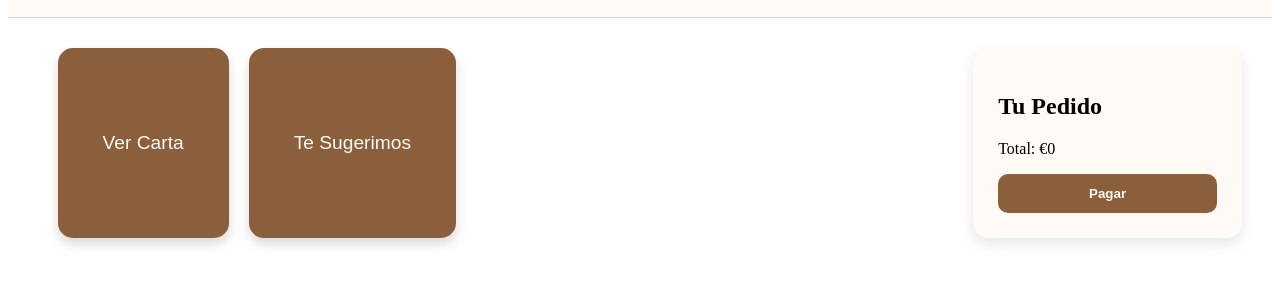
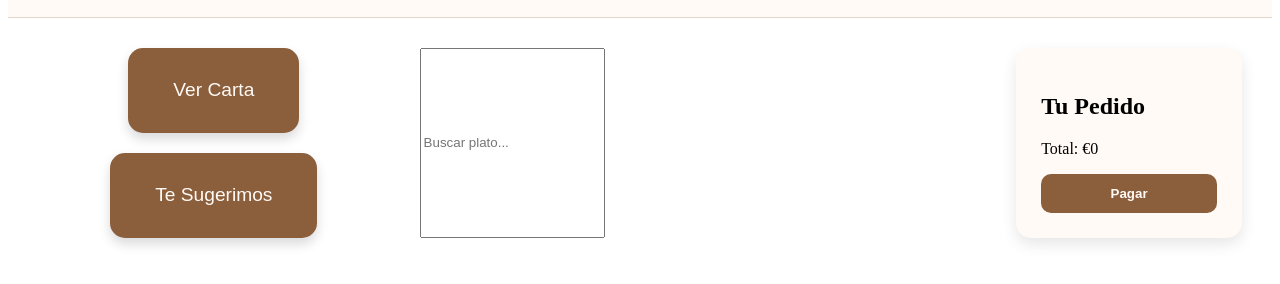
Before and after one commit to Fonti-70/app_rest, a plain HTML site: page index.html in a window 1280 px wide. Shown: the part 120-404 px from the top of the page. Drawn offline with Linux system fonts and the light colour scheme.

Commit message:
Update index.html

```diff
--- a/index.html
+++ b/index.html
@@ -5,6 +5,7 @@
   <meta name="viewport" content="width=device-width, initial-scale=1.0">
   <title>Casa Juan</title>
   <link rel="stylesheet" href="styles.css">
+
 </head>
 <body>
   <div class="container">
@@ -18,6 +19,9 @@
         <button onclick="mostrarSeccion('carta')">Ver Carta</button>
         <button onclick="mostrarSeccion('sugerencias')">Te Sugerimos</button>
       </div>
+
+      <input type="text" id="buscador" placeholder="Buscar plato..." onkeyup="buscarPlato()">
+
 
       <div id="contenido" class="contenido"></div>
 
```
